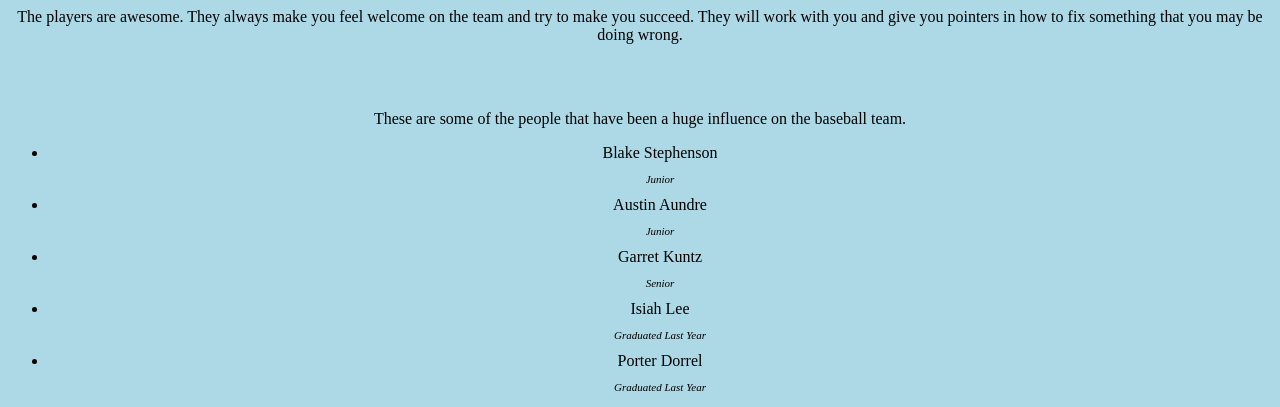
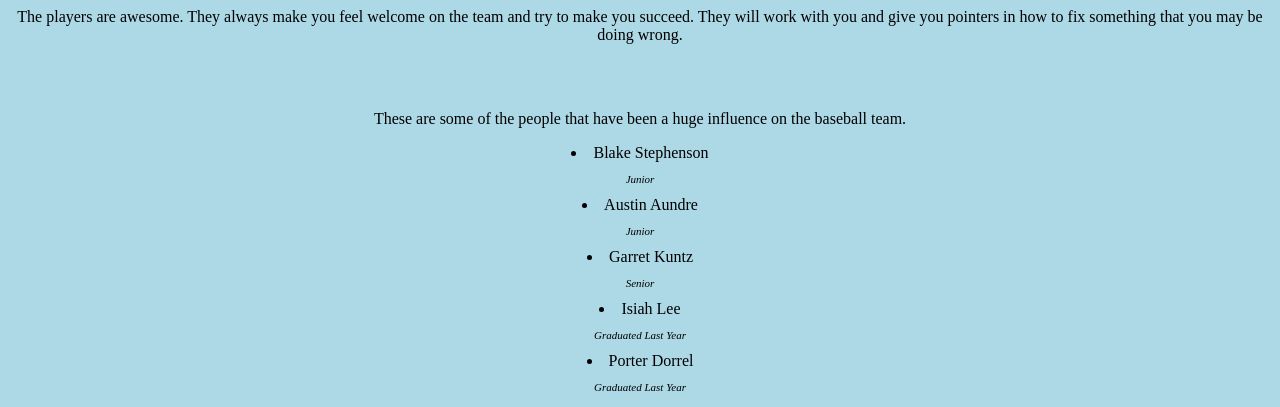
Before and after one commit to tyler123235234/Final-Project, a plain HTML site: page players.html in a window 1280 px wide. Shown: the part 477-884 px from the top of the page. Drawn offline with Linux system fonts and the light colour scheme.

Commit message:
asdfasdfasdf

```diff
--- a/players.html
+++ b/players.html
@@ -32,7 +32,7 @@
         may be doing wrong. </p>
     <div class="divider"></div>
     <p>These are some of the people that have been a huge influence on the baseball team.</p>
-    <ul>
+    <dl>
     <li>Blake Stephenson</li>
     <p class="subtitle">Junior</p>
     <li>Austin Aundre</li>
@@ -43,7 +43,7 @@
     <p class="subtitle">Graduated Last Year</p>
     <li>Porter Dorrel</li>
     <p class="subtitle">Graduated Last Year</p>
-</ul>
+    </dl>
     <img class="pic"
         src="https://s3-us-west-2.amazonaws.com/sportshub2-uploads-prod/files/sites/329/2024/05/07162201/Varsity-Baseball-Team-Photo.jpg"
         alt="Picture of 2024 baseball team" />
```
